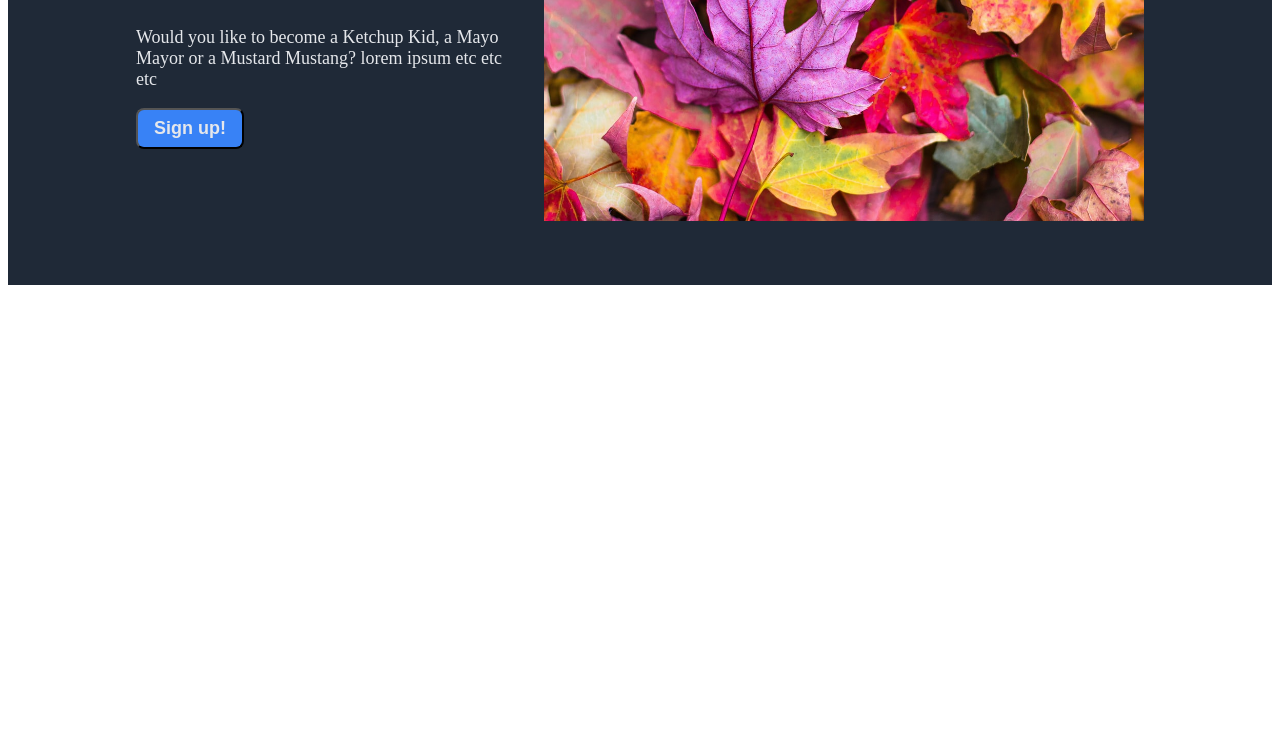
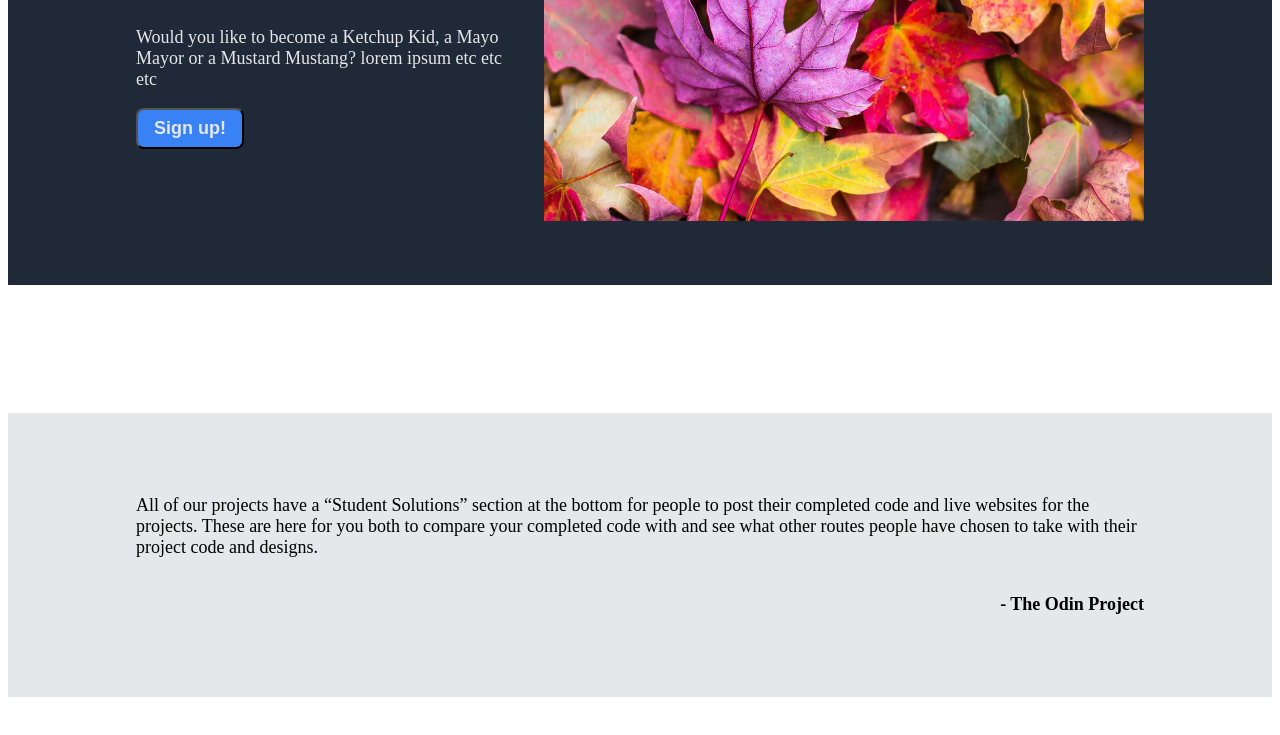
Before and after one commit to Floor-Is-Ketchup/odin-landing-page, a plain HTML site: page index.html in a window 1280 px wide. Shown: the part 331-1066 px from the top of the page. Before the commit the page ends 1008 px from the top, so only its background shows below. Drawn offline with Linux system fonts and the light colour scheme.

Commit message:
Add technical elements of quotes section

```diff
--- a/index.html
+++ b/index.html
@@ -36,8 +36,14 @@
 
 
     <div class="section images"></div>
-    <div class="section quotes"></div>
-    <div class="section buttons"></div>
+    <div class="section quotes">
+
+        <p class="quote">All of our projects have a “Student Solutions” section at the bottom for people to post their completed code and live websites for the projects. These are here for you both to compare your completed code with and see what other routes people have chosen to take with their project code and designs.
+        </p>
+        <p class="quotename">- The Odin Project</p>
+
+    </div>
+    <div class="section action"></div>
     <div class="footer"></div>
 </body>
 </html>
--- a/style.css
+++ b/style.css
@@ -75,3 +75,12 @@ button {
     font-weight: 800;
     border-radius: 8px;
 }
+
+.section.quotes {
+    background-color: #E5E7EB;
+}
+
+.quotename {
+    align-self: flex-end;
+    font-weight: 900;
+}
```
